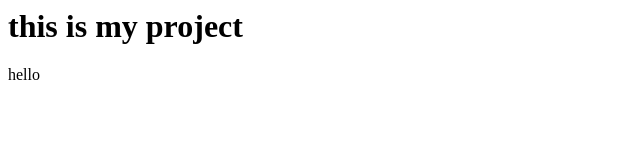
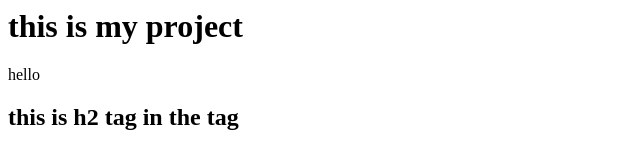
Before and after one commit to Anuragbharti-oss/new, a plain HTML site: page index.html in a window 1280 px wide. Shown: the whole page, without its empty margins (0-640 px from the left). Drawn offline with Linux system fonts and the light colour scheme.

Commit message:
this is second commit

```diff
--- a/index.html
+++ b/index.html
@@ -5,5 +5,6 @@
 	<body>
 		<h1>this is my project</h1>
 		<p>hello</p>
+		<h2>this is h2 tag in the tag</h2>
 	</body>
 </html>
```
